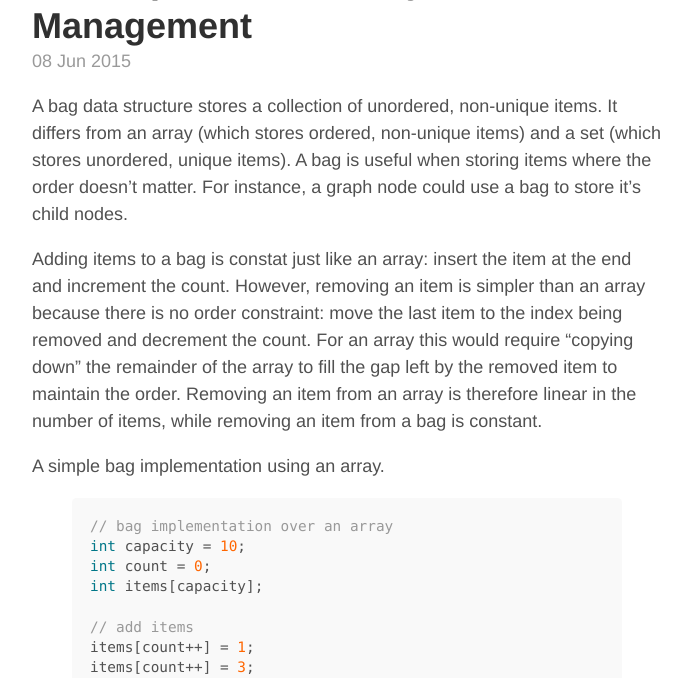
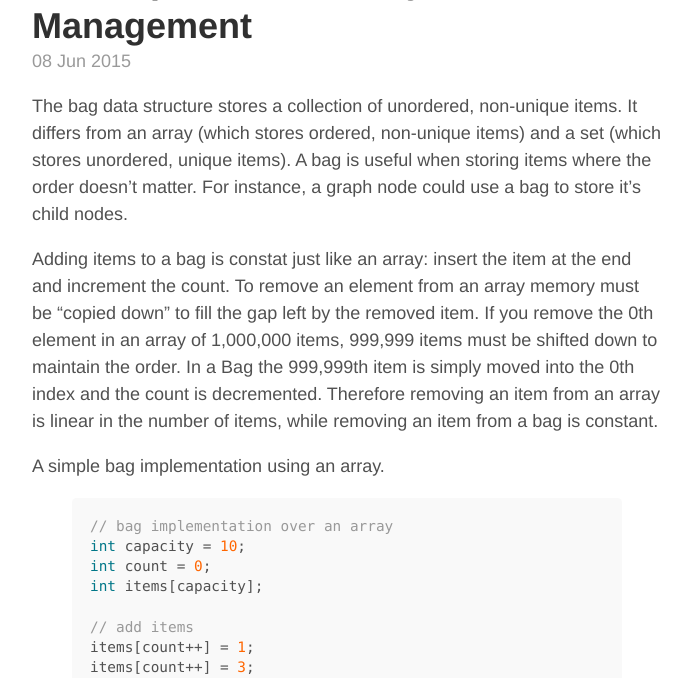
Before and after one commit to mironside/mironside.github.io-nope, a Jekyll site: the page built from index.html, in a window 1280 px wide and 900 px high, cut to the strip 222-900 px from the top of the window. Shown: the whole strip, without its empty margins (293-984 px from the left). Built offline with Jekyll 4.4.1, drawn with Linux system fonts in a browser that asks for light colours; the list of posts is cut into pages by our own code.

Commit message:
set post

```diff
--- a/_posts/2015-06-08-set-data-structure.md
+++ b/_posts/2015-06-08-set-data-structure.md
@@ -2,9 +2,9 @@
 title: A Bag Data Structure and Separable Memory Management
 ---
 
-A bag data structure stores a collection of unordered, non-unique items.  It differs from an array (which stores ordered, non-unique items) and a set (which stores unordered, unique items).  A bag is useful when storing items where the order doesn't matter.  For instance, a graph node could use a bag to store it's child nodes.
+The bag data structure stores a collection of unordered, non-unique items.  It differs from an array (which stores ordered, non-unique items) and a set (which stores unordered, unique items).  A bag is useful when storing items where the order doesn't matter.  For instance, a graph node could use a bag to store it's child nodes.
 
-Adding items to a bag is constat just like an array: insert the item at the end and increment the count.  However, removing an item is simpler than an array because there is no order constraint: move the last item to the index being removed and decrement the count.  For an array this would require "copying down" the remainder of the array to fill the gap left by the removed item to maintain the order.  Removing an item from an array is therefore linear in the number of items, while removing an item from a bag is constant.
+Adding items to a bag is constat just like an array: insert the item at the end and increment the count.  To remove an element from an array memory must be "copied down" to fill the gap left by the removed item.  If you remove the 0th element in an array of 1,000,000 items, 999,999 items must be shifted down to maintain the order.  In a Bag the 999,999th item is simply moved into the 0th index and the count is decremented.  Therefore removing an item from an array is linear in the number of items, while removing an item from a bag is constant.
 
 A simple bag implementation using an array.
 
```
